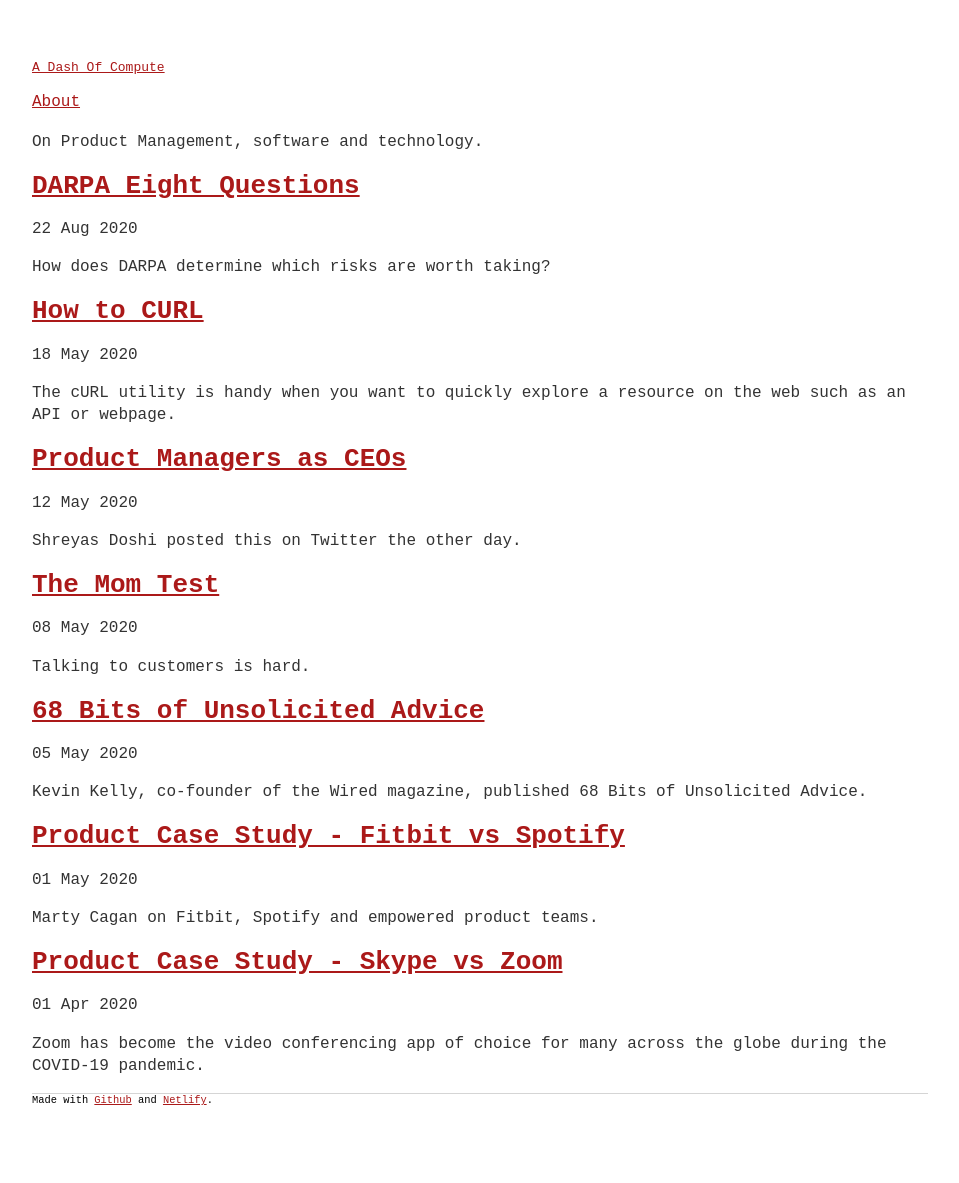
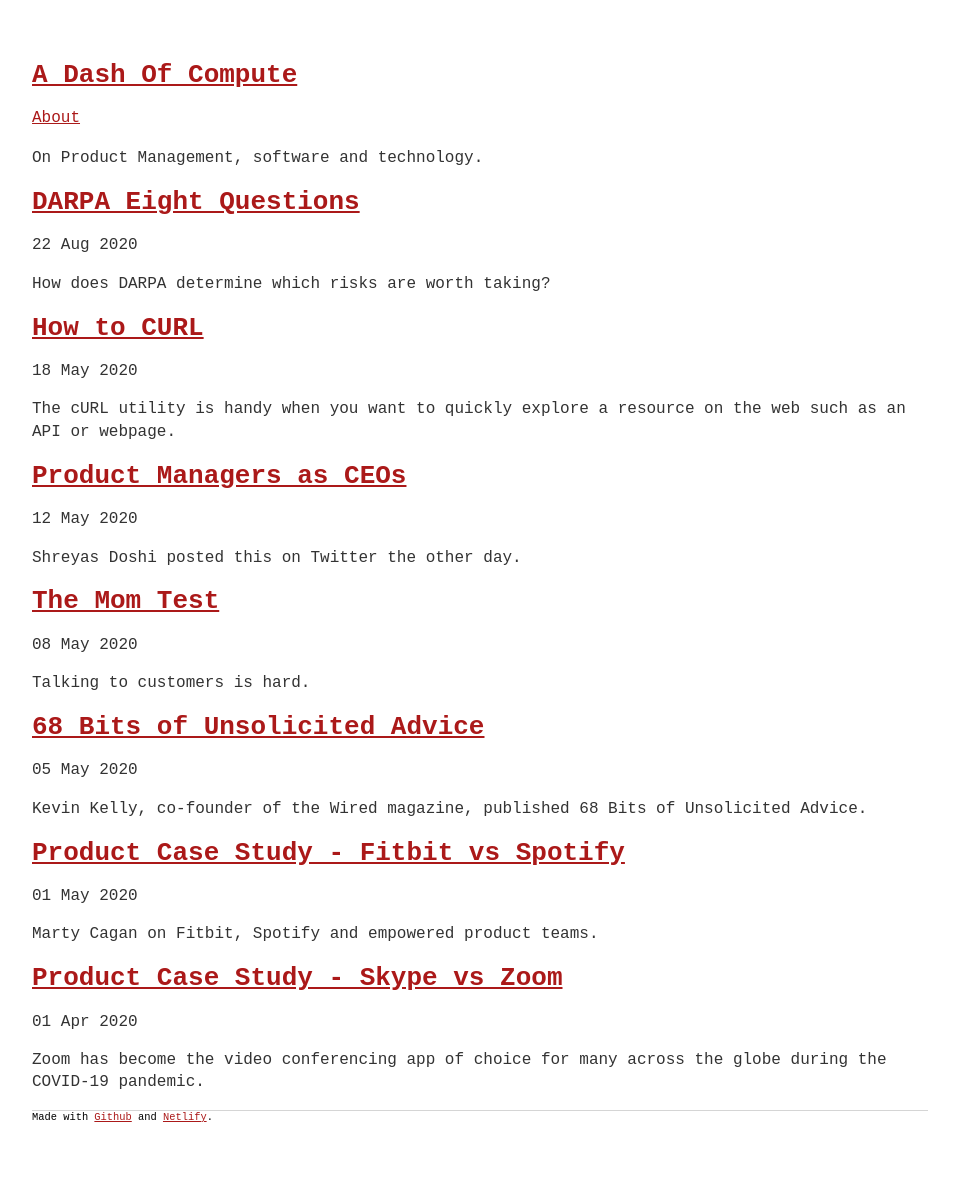
Before and after one commit to sautee/sautee.github.io, a Jekyll site: the page built from pages/index.md, in a window 1280 px wide. Shown: the whole page, without its empty margins (160-1119 px from the left). Built offline with Jekyll 4.4.1, drawn with Linux system fonts in a browser that asks for light colours.

Commit message:
Update header.html

```diff
--- a/_includes/layout/header.html
+++ b/_includes/layout/header.html
@@ -1,10 +1,12 @@
 <header>
     <nav class="site-topnavbar">
         <div>
-            <a class="site-link" href="/">{{ site.title }}</a>
+            <h1>
+                <a href="/">{{ site.title }}</a>
+            </h1>
             {% for page in site.pages %}
             {% if page.title and page.hidden != true %}
-            <p class="page-link">
+            <p>
                 <a href="{{ page.url | prepend: site.baseurl }}">{{ page.title }}</a>
             </p>
             {% endif %}
```
